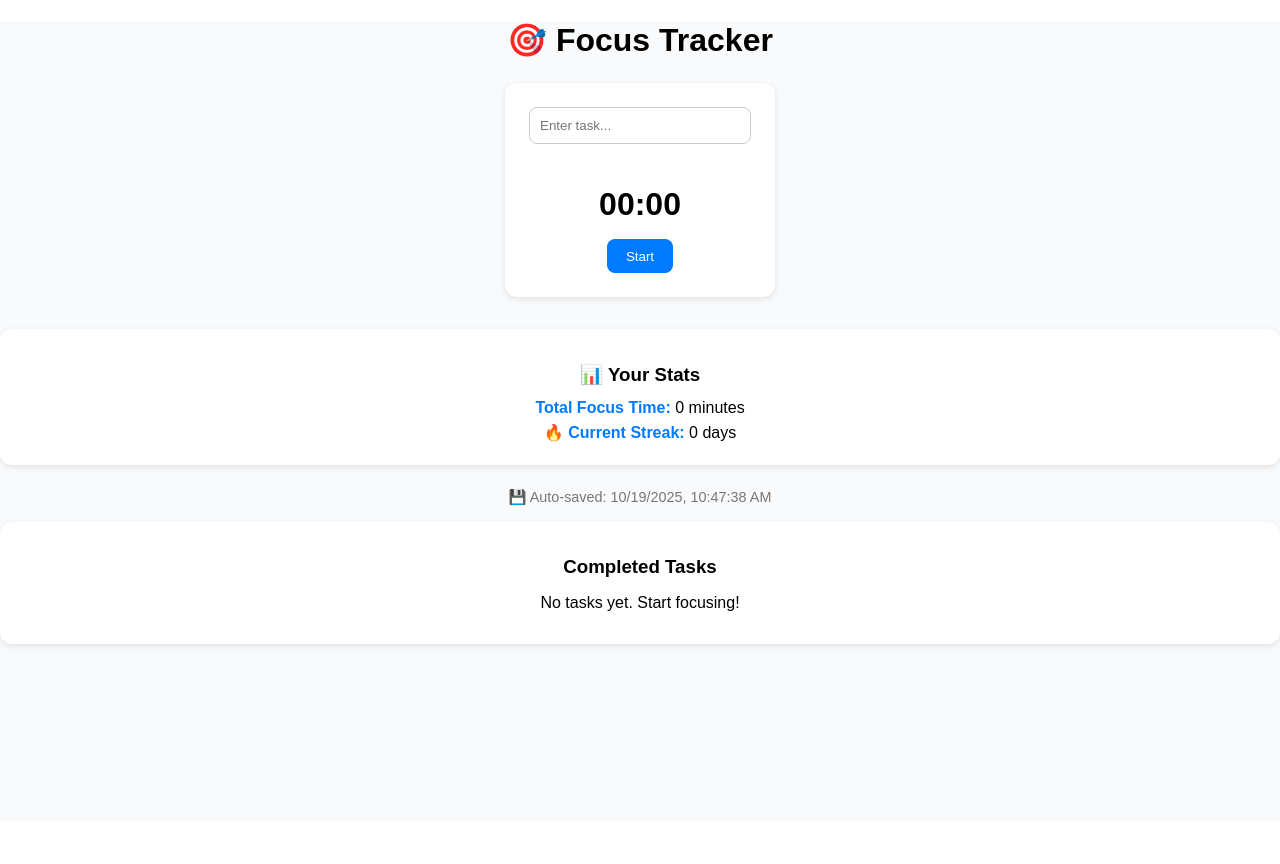
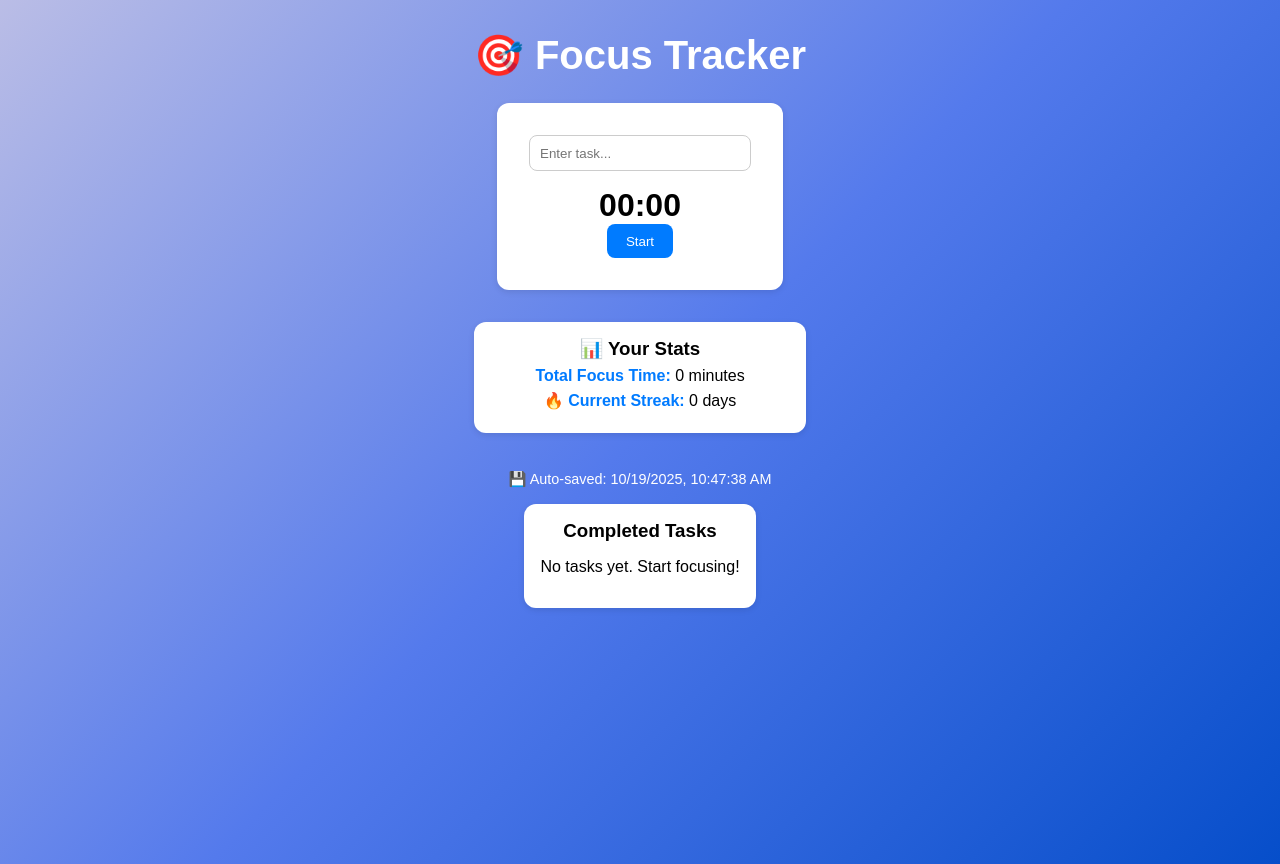
Before and after one commit to Blyn04/focustracker, a React (Create React App) app: page / in a window 1280 px wide. Both pictures are taken after a click on the button "Start Tracking". Before the commit the page ends 821 px from the top, so only its background shows below. Built offline with nearby package versions, Linux system fonts and the light colour scheme.

Commit message:
BG UPDATE

```diff
--- a/src/App.tsx
+++ b/src/App.tsx
@@ -76,13 +76,13 @@ const App: React.FC = () => {
       {!hasStarted ? (
         <LandingPage onStart={() => setHasStarted(true)} />
       ) : (
-        <>
+        <div className="main-content">
           <h1>🎯 Focus Tracker</h1>
           <FocusTimer onSessionComplete={handleSessionComplete} />
           <Stats totalMinutes={totalMinutes} streak={streak} />
           <p className="last-saved">💾 Auto-saved: {lastSaved}</p>
           <TaskList tasks={tasks} />
-        </>
+        </div>
       )}
     </div>
   );
--- a/src/components/LandingPage.tsx
+++ b/src/components/LandingPage.tsx
@@ -9,7 +9,7 @@ const LandingPage: React.FC<LandingPageProps> = ({ onStart }) => {
   return (
     <div className="landing-container">
       <div className="landing-content">
-        <h1 className="landing-title">🎯 Focus Tracker</h1>
+        <h1 className="landing-title">Focus Tracker</h1>
         <p className="landing-subtitle">
           Stay productive, track your focus time, and build daily streaks.
         </p>
--- a/src/styles/App.css
+++ b/src/styles/App.css
@@ -1,56 +1,36 @@
-.App {
+.main-content {
   text-align: center;
-}
-
-.App-logo {
-  height: 40vmin;
-  pointer-events: none;
-}
-
-@media (prefers-reduced-motion: no-preference) {
-  .App-logo {
-    animation: App-logo-spin infinite 20s linear;
-  }
-}
-
-.App-header {
-  background-color: #282c34;
+  font-family: "Poppins", sans-serif;
   min-height: 100vh;
+  padding-top: 2rem;
+  padding-bottom: 2rem;
   display: flex;
   flex-direction: column;
   align-items: center;
-  justify-content: center;
-  font-size: calc(10px + 2vmin);
-  color: white;
+
+  /* Added gradient background */
+  background: linear-gradient(135deg, #babde6 0%, #547aec 50%, #064eca 100%);
 }
 
-.App-link {
-  color: #61dafb;
+ /* Reset heading margins for main content only */
+.main-content h1,
+.main-content h2,
+.main-content h3,
+.main-content h4,
+.main-content h5,
+.main-content h6 {
+  margin: 0;
+  padding: 0;
 }
 
-.app {
-  text-align: center;
-  font-family: "Poppins", sans-serif;
-  background-color: #f9fafb;
-  min-height: 100vh;
+.main-content h1 {
+  font-size: 2.5rem;
+  color: white;
+  margin-bottom: 1.5rem; /* controlled spacing */
 }
 
 .last-saved {
   font-size: 0.9rem;
-  color: #777;
+  color: #fff;
   margin-bottom: 1rem;
 }
-
-h1 {
-  margin-bottom: 1.5rem;
-}
-
-@keyframes App-logo-spin {
-  from {
-    transform: rotate(0deg);
-  }
-
-  to {
-    transform: rotate(360deg);
-  }
-}
--- a/src/styles/FocusTimer.css
+++ b/src/styles/FocusTimer.css
@@ -1,6 +1,6 @@
 .focus-timer {
   background: #fff;
-  padding: 1.5rem;
+  padding: 2rem;
   border-radius: 12px;
   box-shadow: 0 2px 6px rgba(0, 0, 0, 0.1);
   margin-bottom: 2rem;
--- a/src/styles/Stats.css
+++ b/src/styles/Stats.css
@@ -4,6 +4,7 @@
   border-radius: 12px;
   box-shadow: 0 2px 6px rgba(0, 0, 0, 0.1);
   margin-bottom: 1.5rem;
+  width: 300px;
 }
 
 .stats h3 {
```
